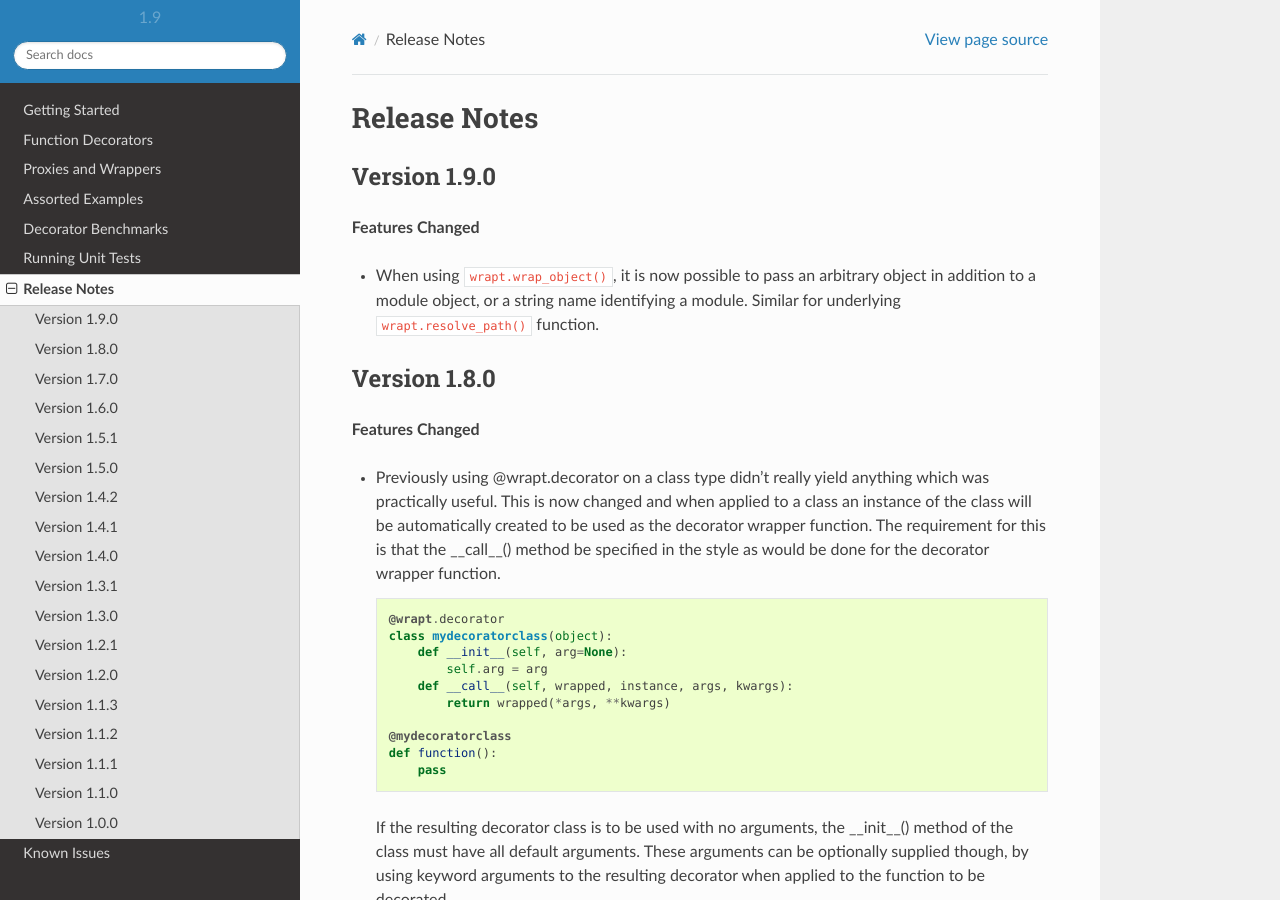
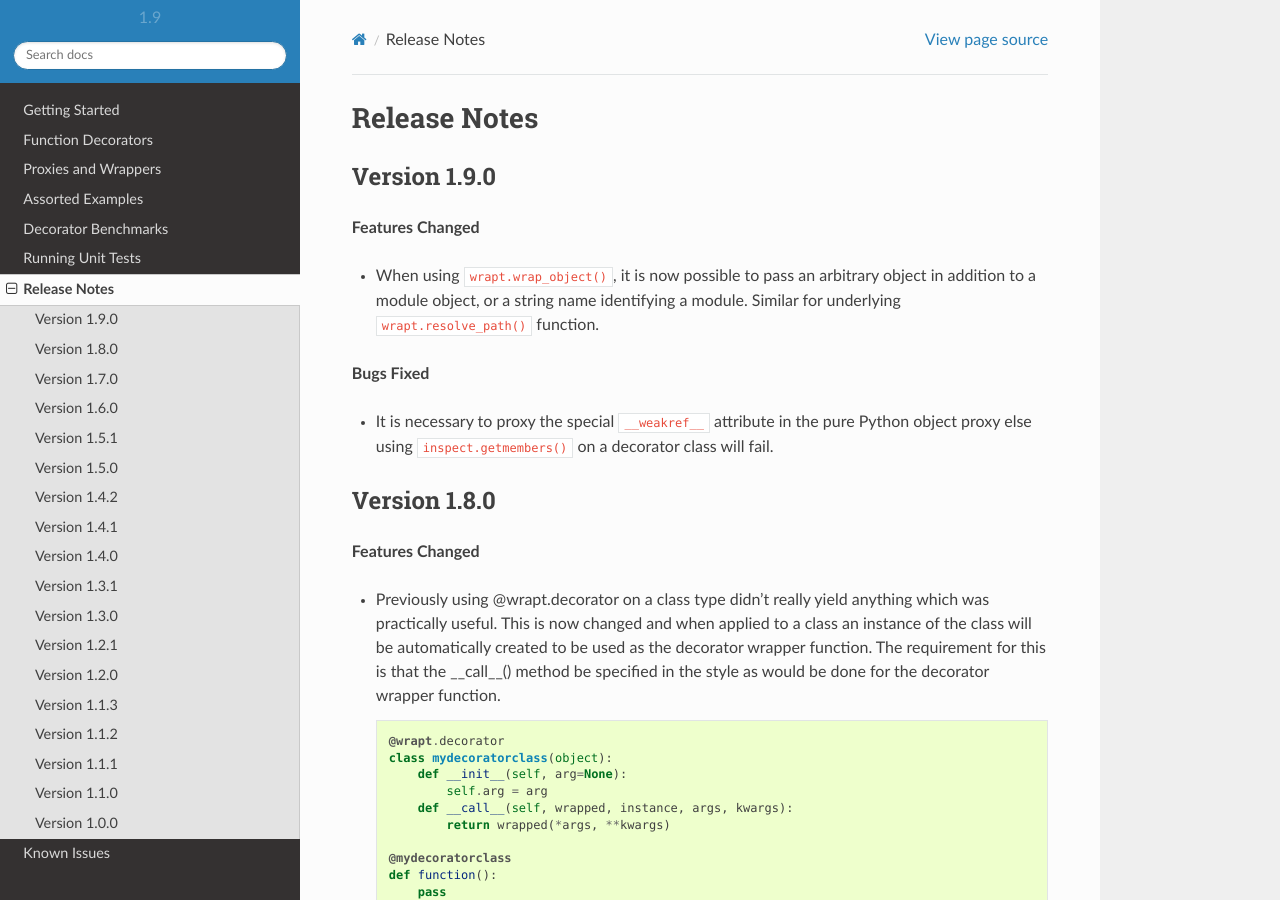
Before and after one commit to GrahamDumpleton/wrapt, a Sphinx documentation site: the page built from docs/changes.rst, in a window 1280 px wide and 900 px high. Built offline with Sphinx 7.4.7 and the Read the Docs theme 2.0.0, drawn with Linux system fonts in a browser that asks for light colours.

Commit message:
Documentation on proxying of __weakref__ attribute. #22

```diff
--- a/docs/changes.rst
+++ b/docs/changes.rst
@@ -10,6 +10,12 @@ Version 1.9.0
   arbitrary object in addition to a module object, or a string name
   identifying a module. Similar for underlying ``wrapt.resolve_path()``
   function.
+
+**Bugs Fixed**
+
+* It is necessary to proxy the special ``__weakref__`` attribute in the
+  pure Python object proxy else using ``inspect.getmembers()`` on a
+  decorator class will fail.
 
 Version 1.8.0
 -------------
```
